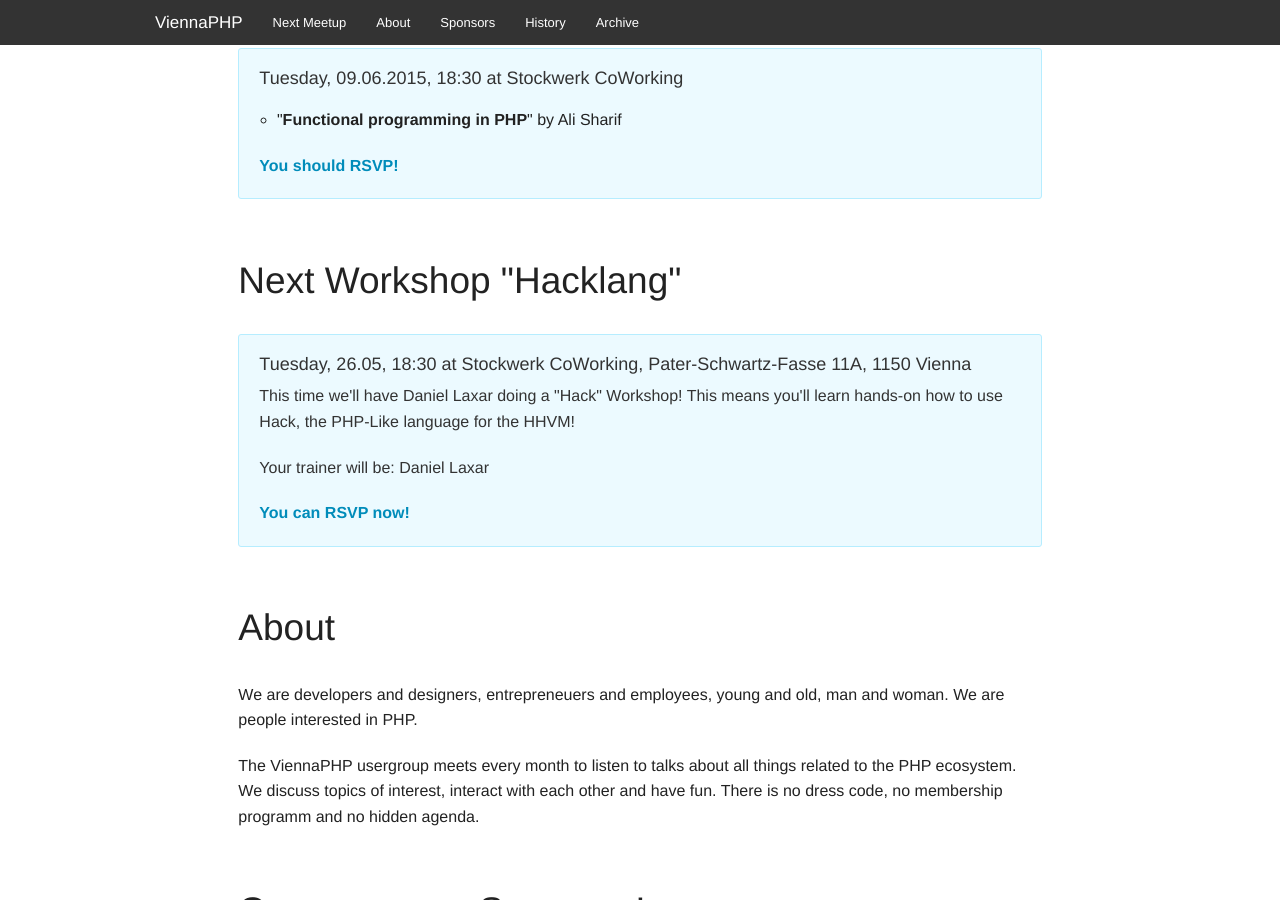
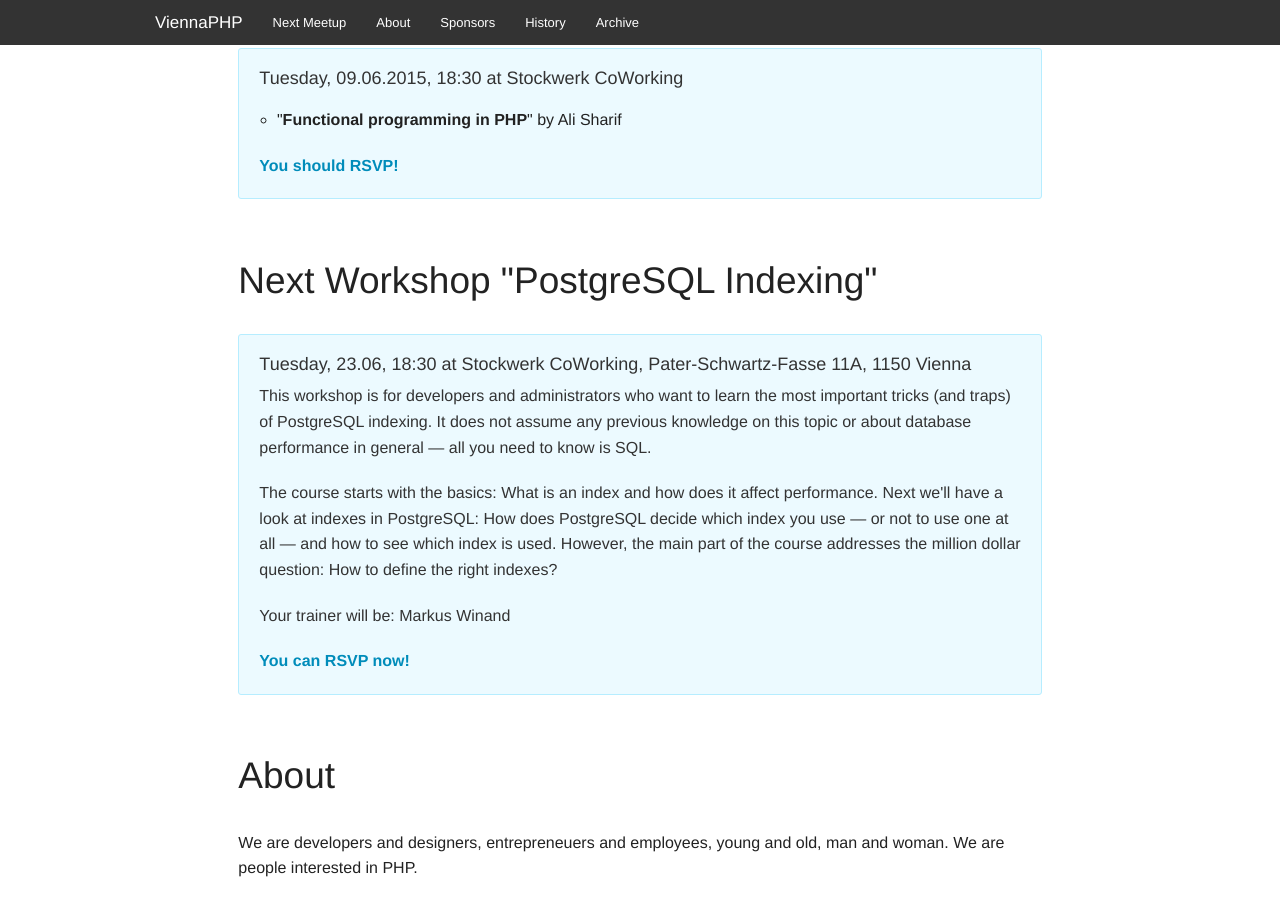
Before and after one commit to viennaphp/viennaphp.github.io, a Jekyll site: the page built from index.html, in a window 1280 px wide and 900 px high, scrolled down 643 px. Built offline with Jekyll 4.4.1, drawn with Linux system fonts in a browser that asks for light colours.

Commit message:
Removing cancelled workshop, adding next one!

```diff
--- a/_data/workshop.yml
+++ b/_data/workshop.yml
@@ -1,8 +1,9 @@
-title: Hacklang
-date: Tuesday, 26.05
+title: PostgreSQL Indexing
+date: Tuesday, 23.06
 time: "18:30"
 location: Stockwerk CoWorking, Pater-Schwartz-Fasse 11A, 1150 Vienna
 description:
-    - This time we'll have Daniel Laxar doing a "Hack" Workshop! This means you'll learn hands-on how to use Hack, the PHP-Like language for the HHVM!
-trainer: Daniel Laxar
-link: http://www.meetup.com/viennaphp/events/221231247/
+    - "This workshop is for developers and administrators who want to learn the most important tricks (and traps) of PostgreSQL indexing. It does not assume any previous knowledge on this topic or about database performance in general — all you need to know is SQL."
+    - "The course starts with the basics: What is an index and how does it affect performance. Next we'll have a look at indexes in PostgreSQL: How does PostgreSQL decide which index you use — or not to use one at all — and how to see which index is used. However, the main part of the course addresses the million dollar question: How to define the right indexes?"
+trainer: Markus Winand
+link: http://www.meetup.com/viennaphp/events/221231268/
```
